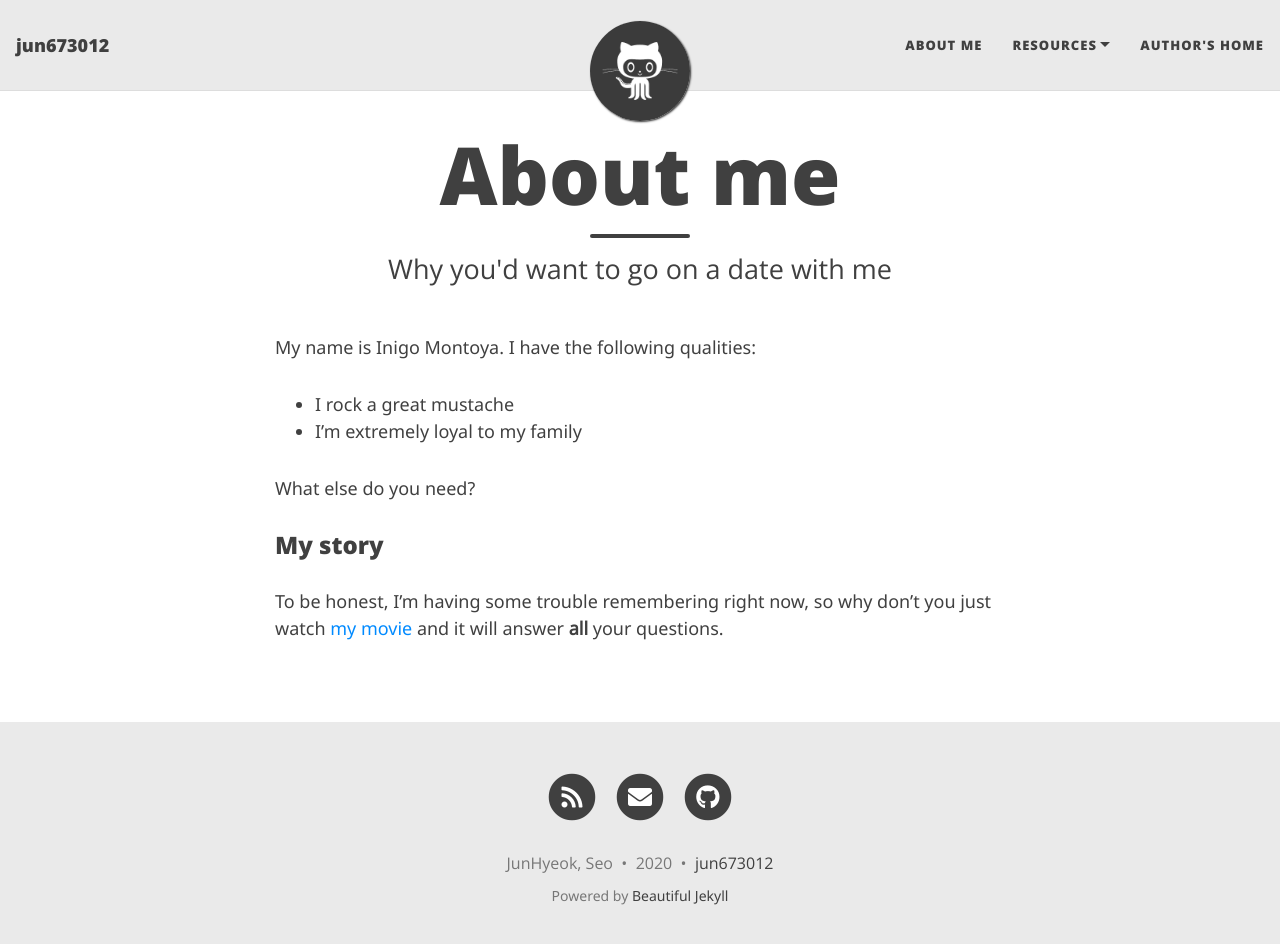
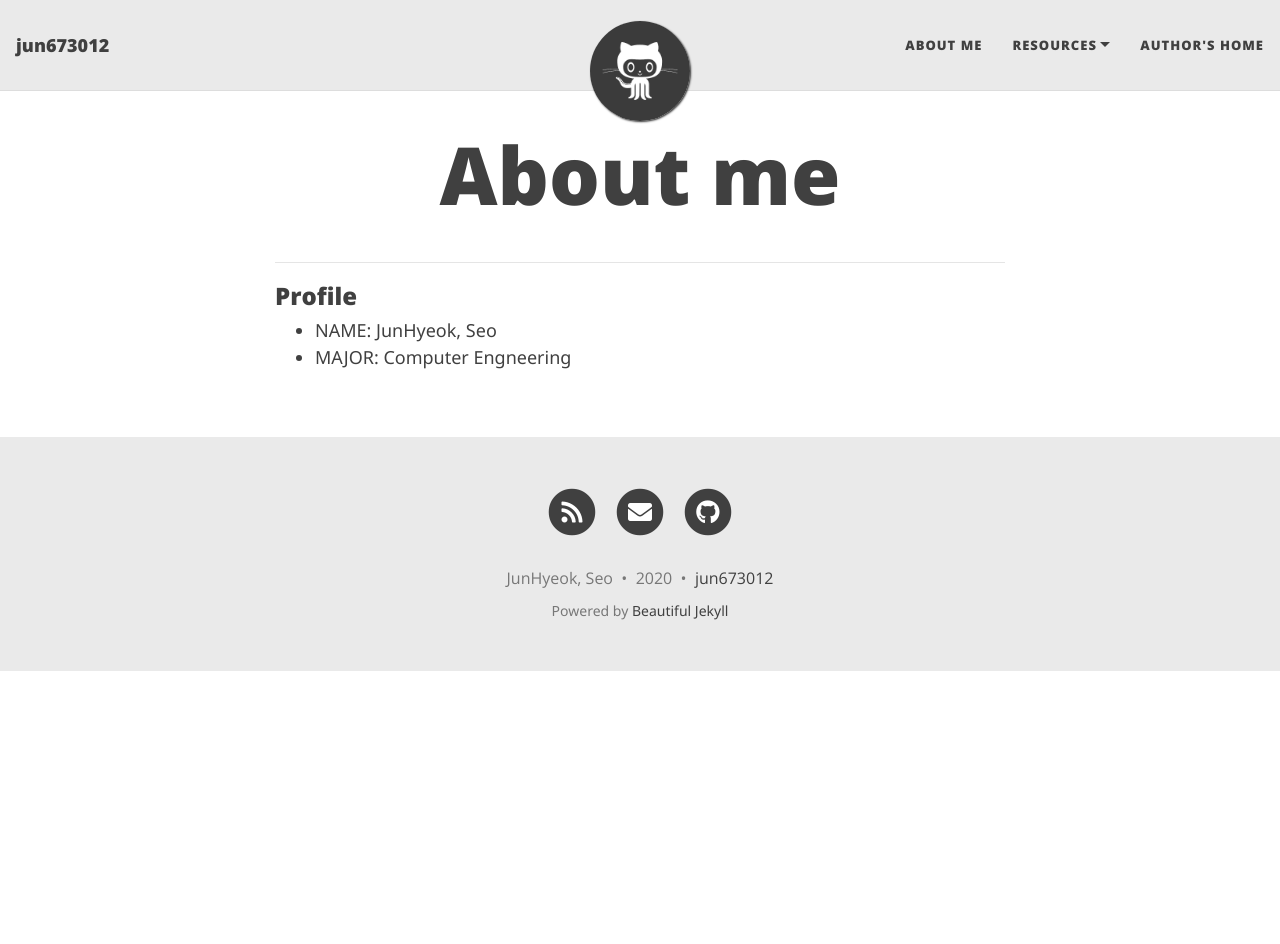
Before and after one commit to jun673012/jun673012.github.io, a Jekyll site: the page built from aboutme.md, in a window 1280 px wide and 956 px high. Shown: the top 944 px of the window. Built offline with Jekyll 4.4.1, drawn with Linux system fonts in a browser that asks for light colours; nearby versions of some CDN libraries.

Commit message:
Update aboutme.md

```diff
--- a/aboutme.md
+++ b/aboutme.md
@@ -1,16 +1,12 @@
 ---
 layout: page
 title: About me
-subtitle: Why you'd want to go on a date with me
+subtitle:
 ---
 
-My name is Inigo Montoya. I have the following qualities:
+------
 
-- I rock a great mustache
-- I'm extremely loyal to my family
+### Profile
 
-What else do you need?
-
-### My story
-
-To be honest, I'm having some trouble remembering right now, so why don't you just watch [my movie](https://en.wikipedia.org/wiki/The_Princess_Bride_%28film%29) and it will answer **all** your questions.
+- NAME: JunHyeok, Seo
+- MAJOR: Computer Engneering
```
